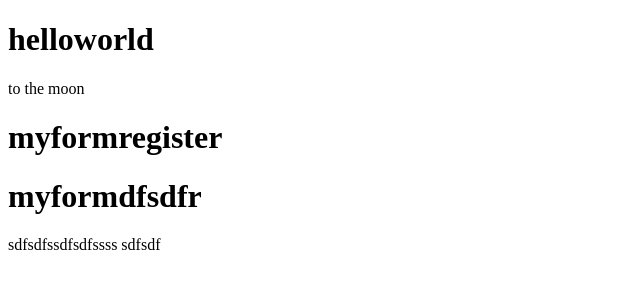
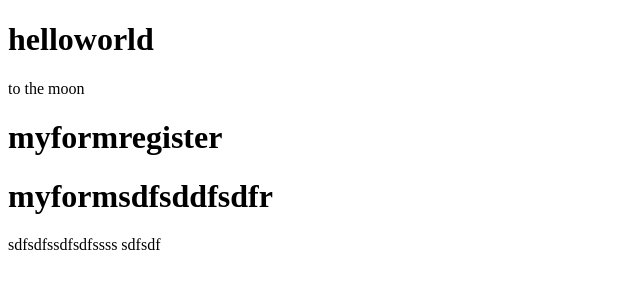
Before and after one commit to sutthiphong14/test, a plain HTML site: page index.html in a window 1280 px wide. Shown: the whole page, without its empty margins (0-640 px from the left). Drawn offline with Linux system fonts and the light colour scheme.

Commit message:
test confilct

```diff
--- a/index.html
+++ b/index.html
@@ -9,7 +9,7 @@
     <h1>helloworld</h1>
     <div>to the moon</div>
     <h1>myformregister</h1>
-    <h1>myformdfsdfr</h1>
+    <h1>myformsdfsddfsdfr</h1>
     sdfsdfssdfsdfssss
     sdfsdf
 </body>
```
